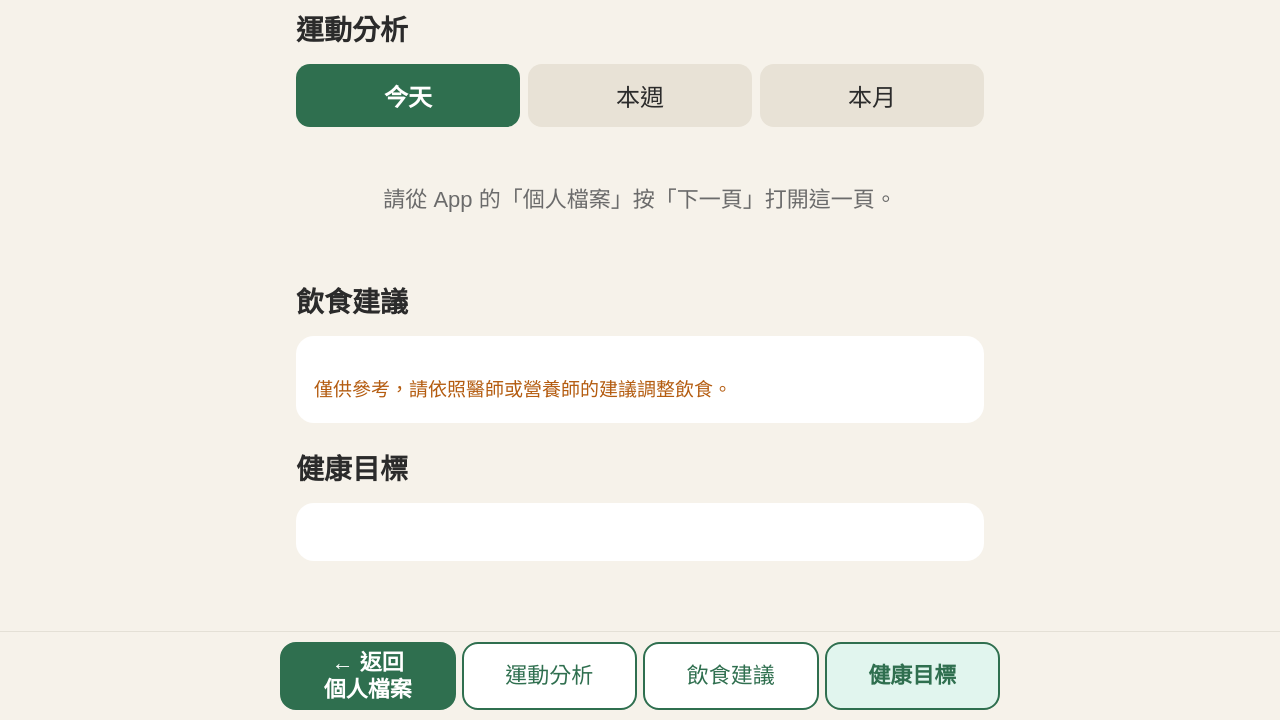
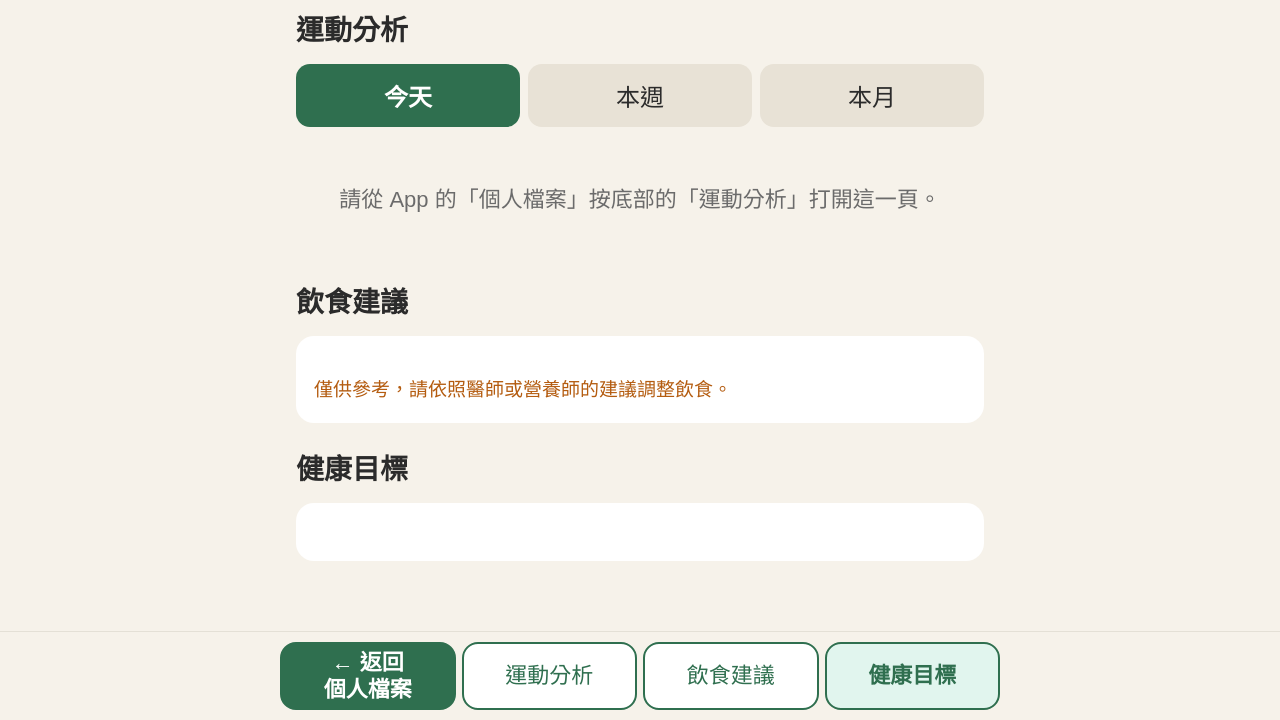
Before and after one commit to Julie08080808/sport_game, a plain HTML site: page recipe-app/views/analytics.html in a window 1280 px wide. Shown: the part 80-800 px from the top of the page. Drawn offline with Linux system fonts and the light colour scheme.

Commit message:
運動分析網頁：提示文字改成按底部的「運動分析」打開
Co-Authored-By: Claude Opus 5.5 <noreply@anthropic.com>

```diff
--- a/recipe-app/views/analytics.html
+++ b/recipe-app/views/analytics.html
@@ -365,7 +365,7 @@
   }
 
   if (!uid || !token) {
-    showMsg('請從 App 的「個人檔案」按「下一頁」打開這一頁。');
+    showMsg('請從 App 的「個人檔案」按底部的「運動分析」打開這一頁。');
     $('dietWeek').textContent = '';
     $('goalsWeek').textContent = '';
     return;
```
